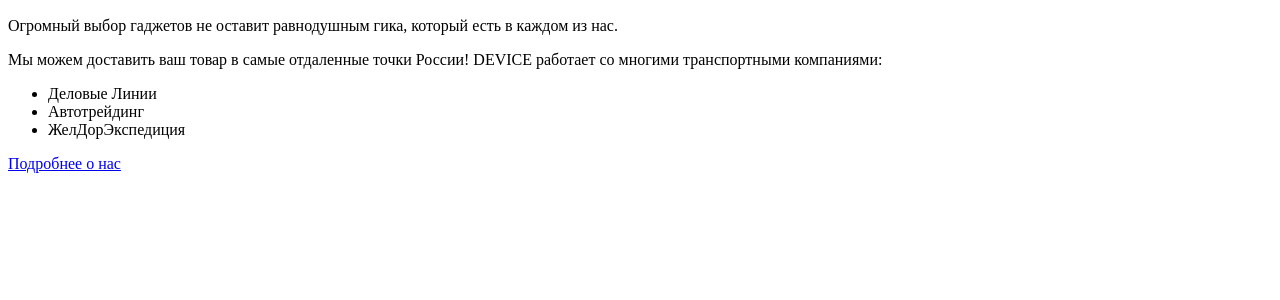
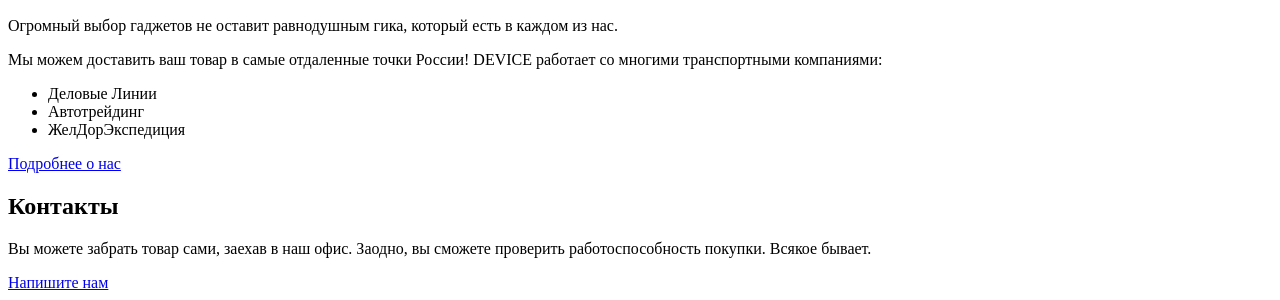
Before and after one commit to p-kachalov/device, a plain HTML site: page index.html in a window 1280 px wide. Shown: the part 2090-2390 px from the top of the page. Before the commit the page ends 2271 px from the top, so only its background shows below. Drawn offline with Linux system fonts and the light colour scheme.

Commit message:
add contact content

```diff
--- a/index.html
+++ b/index.html
@@ -117,7 +117,12 @@
           </ul>
           <a href="#">Подробнее о нас</a>
         </div>
-        <div class="contact"></div>
+        <div class="contact">
+          <h2>Контакты</h2>
+          <p>Вы можете забрать товар сами, заехав в наш офис. Заодно, вы сможете проверить работоспособность покупки. Всякое бывает.</p>
+          <div class="map"></div>
+          <a href="#">Напишите нам</a>
+        </div>
       </div>
 
     </main>
```
